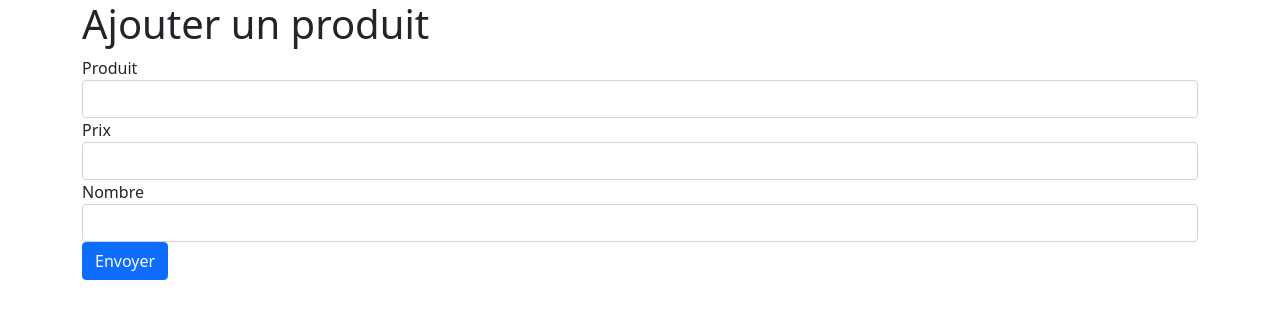
After one commit to RmNLcN06/CRUD_Project, a PHP site: page /add.php in a window 1280 px wide. The commit adds this page. Shown: the top 319 px of the page. Run offline with PHP 8.4, Linux system fonts and the light colour scheme.

Commit message:
Create part done > Work on Update and Delete parts

```diff
--- /dev/null
+++ b/add.php
@@ -0,0 +1,90 @@
+<?php
+// Démarrage session
+session_start();
+
+if ($_POST) {
+    if (
+        isset($_POST['produit']) && !empty($_POST['produit'])
+        && isset($_POST['prix']) && !empty($_POST['prix'])
+        && isset($_POST['nombre']) && !empty($_POST['nombre'])
+    ) {
+        // Inclusion de la connexion à la base de donnée
+        require_once('req/_connect.php');
+
+        // Réinitialisation des données envoyées
+        $produit = strip_tags($_POST['produit']);
+        $prix = strip_tags($_POST['prix']);
+        $nombre = strip_tags($_POST['nombre']);
+
+        $sql = 'INSERT INTO `liste` (`produit`, `prix`, `nombre`) VALUES (:produit, :prix, :nombre);';
+
+        $query = $database->prepare($sql);
+
+        $query->bindValue(':produit', $produit, PDO::PARAM_STR);
+        $query->bindValue(':prix', $prix, PDO::PARAM_STR);
+        $query->bindValue(':nombre', $nombre, PDO::PARAM_INT);
+
+        $query->execute();
+
+        $_SESSION['message'] = "Produit ajouté";
+        require_once('req/_close.php');
+
+        header('Location: index.php');
+    } else {
+        $_SESSION['erreur'] = "Le formulaire est incomplet";
+    }
+}
+
+?>
+
+<!DOCTYPE html>
+<html lang="en/fr">
+
+<head>
+    <meta charset="UTF-8">
+    <meta http-equiv="X-UA-Compatible" content="IE=edge">
+    <meta name="viewport" content="width=device-width, initial-scale=1.0">
+    <title>Liste des produits</title>
+
+    <!-- Bootstrap CSS + JS CDN -->
+    <link href="https://cdn.jsdelivr.net/npm/bootstrap@5.1.3/dist/css/bootstrap.min.css" rel="stylesheet" integrity="sha384-1BmE4kWBq78iYhFldvKuhfTAU6auU8tT94WrHftjDbrCEXSU1oBoqyl2QvZ6jIW3" crossorigin="anonymous">
+    <script src="https://cdn.jsdelivr.net/npm/bootstrap@5.1.3/dist/js/bootstrap.bundle.min.js" integrity="sha384-ka7Sk0Gln4gmtz2MlQnikT1wXgYsOg+OMhuP+IlRH9sENBO0LRn5q+8nbTov4+1p" crossorigin="anonymous"></script>
+</head>
+
+<body>
+    <main class="container">
+        <div class="row">
+            <section class="col-12">
+                <?php
+                if (!empty($_SESSION['erreur'])) {
+                ?>
+                    <div class="alert alert-danger" role="alert">
+                        <?= $_SESSION['erreur']; ?>
+                    </div>
+                    <?= $_SESSION['erreur'] = ""; ?>
+                <?php
+                }
+                ?>
+                <h1>Ajouter un produit</h1>
+                <form method="post">
+                    <div class="form-group">
+                        <label for="produit">Produit</label>
+                        <input type="text" id="produit" name="produit" class="form-control">
+                    </div>
+                    <div class="form-group">
+                        <label for="prix">Prix</label>
+                        <input type="text" id="prix" name="prix" class="form-control">
+
+                    </div>
+                    <div class="form-group">
+                        <label for="nombre">Nombre</label>
+                        <input type="number" id="nombre" name="nombre" class="form-control">
+                    </div>
+                    <button class="btn btn-primary">Envoyer</button>
+                </form>
+            </section>
+        </div>
+    </main>
+</body>
+
+</html>
```
Also changed, not shown: details.php (+61 -0 lines), index.php (+18 -6 lines).
